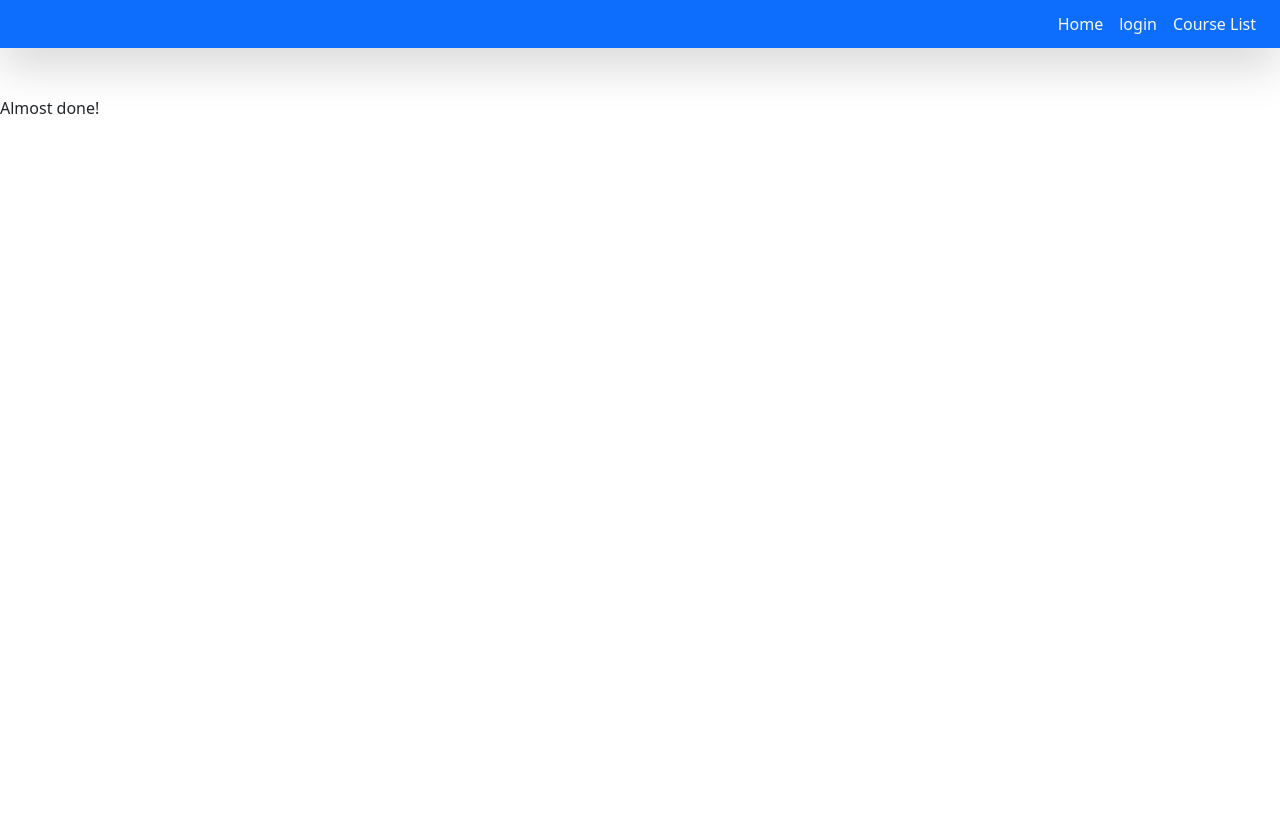
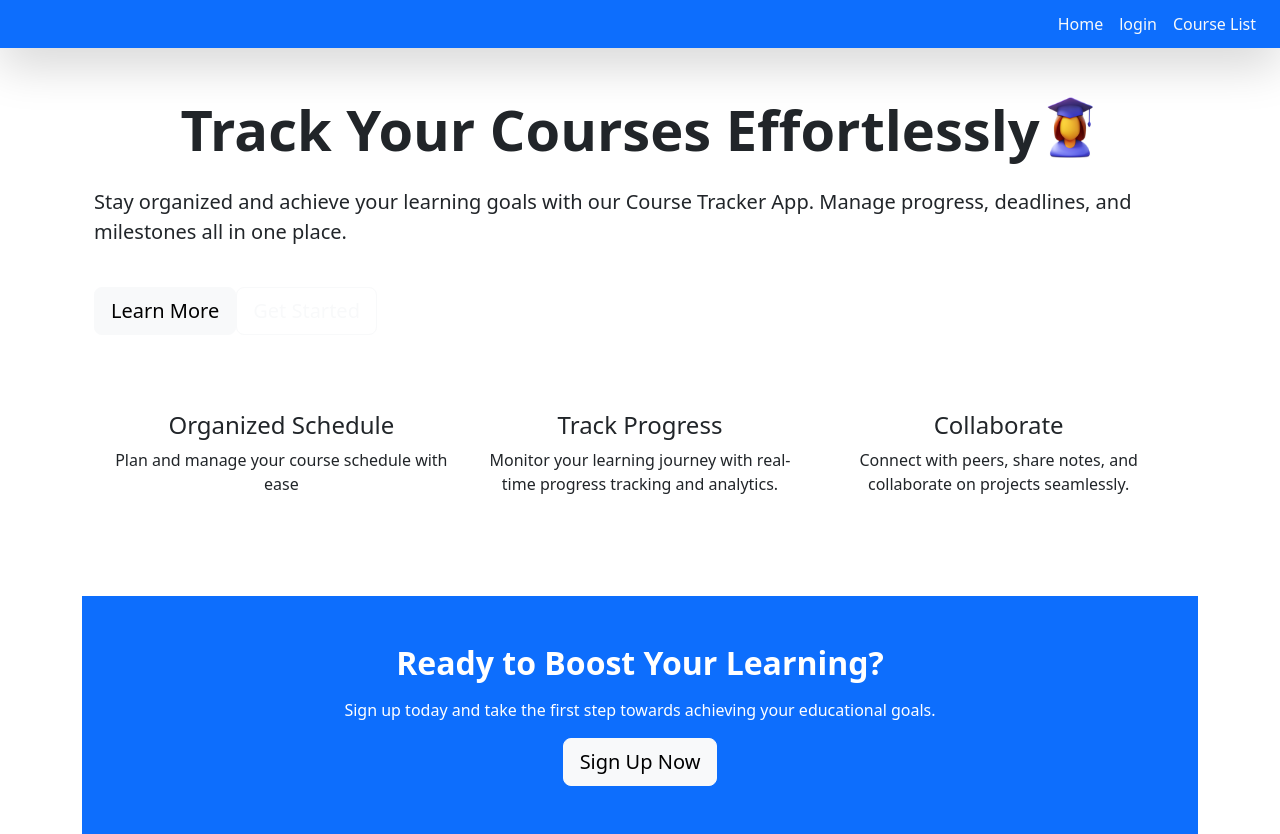
Before and after one commit to treytaylersmith/Online-Note-Sharing-App, a React (Vite) app in the folder client/: page / in a window 1280 px wide. Before the commit the page ends 800 px from the top, so only its background shows below. Built offline with nearby package versions, Linux system fonts and the light colour scheme.

Commit message:
finished landing page

```diff
--- a/client/src/components/pages/home.jsx
+++ b/client/src/components/pages/home.jsx
@@ -1,4 +1,67 @@
-function Home(){
-  return (<div>Almost done!</div>);
+import Grad from "../../assets/icons8-graduate-94.png";
+import { Link } from "react-router-dom";
+function Home() {
+  return (
+    <div className="container">
+      <section className="">
+        <div className="container">
+          <h1 className="display-4 fw-bold d-flex justify-content-center m-4">
+            Track Your Courses Effortlessly{" "}
+            <img style={{ width: 60 }} src={Grad} />
+          </h1>
+          <p className="lead mt-3 d-flex justify-content-center">
+            Stay organized and achieve your learning goals with our Course
+            Tracker App. Manage progress, deadlines, and milestones all in one
+            place.
+          </p>
+          <a href="#features" className="btn btn-light btn-lg mt-4">
+            Learn More
+          </a>
+          <Link to='/signup' className="btn btn-outline-light btn-lg mt-4">
+            Get Started
+          </Link>
+        </div>
+      </section>
+      <section id="features" style={{ padding: "60px 20px" }}>
+        <div className="container">
+          <div className="row text-center">
+            <div className="col-md-4 mb-4">
+              <i className="bi bi-calendar-check display-4 text-primary"></i>
+              <h4 className="mt-3">Organized Schedule</h4>
+              <p>Plan and manage your course schedule with ease </p>
+            </div>
+            <div className="col-md-4 mb-4">
+              <i className="bi bi-bar-chart-line display-4 text-success"></i>
+              <h4 className="mt-3">Track Progress</h4>
+              <p>
+                Monitor your learning journey with real-time progress tracking
+                and analytics.
+              </p>
+            </div>
+            <div className="col-md-4 mb-4">
+              <i className="bi bi-chat-dots display-4 text-info"></i>
+              <h4 className="mt-3">Collaborate</h4>
+              <p>
+                Connect with peers, share notes, and collaborate on projects
+                seamlessly.
+              </p>
+            </div>
+          </div>
+        </div>
+      </section>
+      <section className="bg-primary text-white text-center py-5">
+        <div className="container">
+          <h2 className="fw-bold">Ready to Boost Your Learning?</h2>
+          <p className="mt-3">
+            Sign up today and take the first step towards achieving your
+            educational goals.
+          </p>
+          <Link to='/signup' className="btn btn-light btn-lg">
+            Sign Up Now
+          </Link>
+        </div>
+      </section>
+    </div>
+  );
 }
 export default Home;
--- a/client/src/components/pages/login.jsx
+++ b/client/src/components/pages/login.jsx
@@ -40,7 +40,7 @@ function Login(props) {
 
       <div className="d-flex justify-content-center  vh-50">
       <div className="card p-5 shadow-lg" style={{maxWidth: '600px', width: '100%'}}>
-      <h2>Login</h2>
+      <h2 className="text-center">Login</h2>
       <form onSubmit={handleFormSubmit}>
         <div className="mb-3">
           <label htmlFor="email" className="form-label">Email address:</label>
--- a/client/src/components/pages/signup.jsx
+++ b/client/src/components/pages/signup.jsx
@@ -34,7 +34,7 @@ function Signup(props) {
 
       <div className="d-flex justify-content-center align-items-center vh-50">
       <div className="card p-5 shadow-lg" style={{maxWidth: '600px', width: '100%'}}>
-      <h2>Signup</h2>
+      <h2 className="text-center">Signup</h2>
       <form onSubmit={handleFormSubmit}>
         <div className="mb-3">
           <label className="form-label" htmlFor="firstName">First Name:</label>
```
Also changed, not shown: client/src/assets/icons8-graduate-94.png (added), client/src/components/pages/course.jsx (line endings or trailing spaces).
